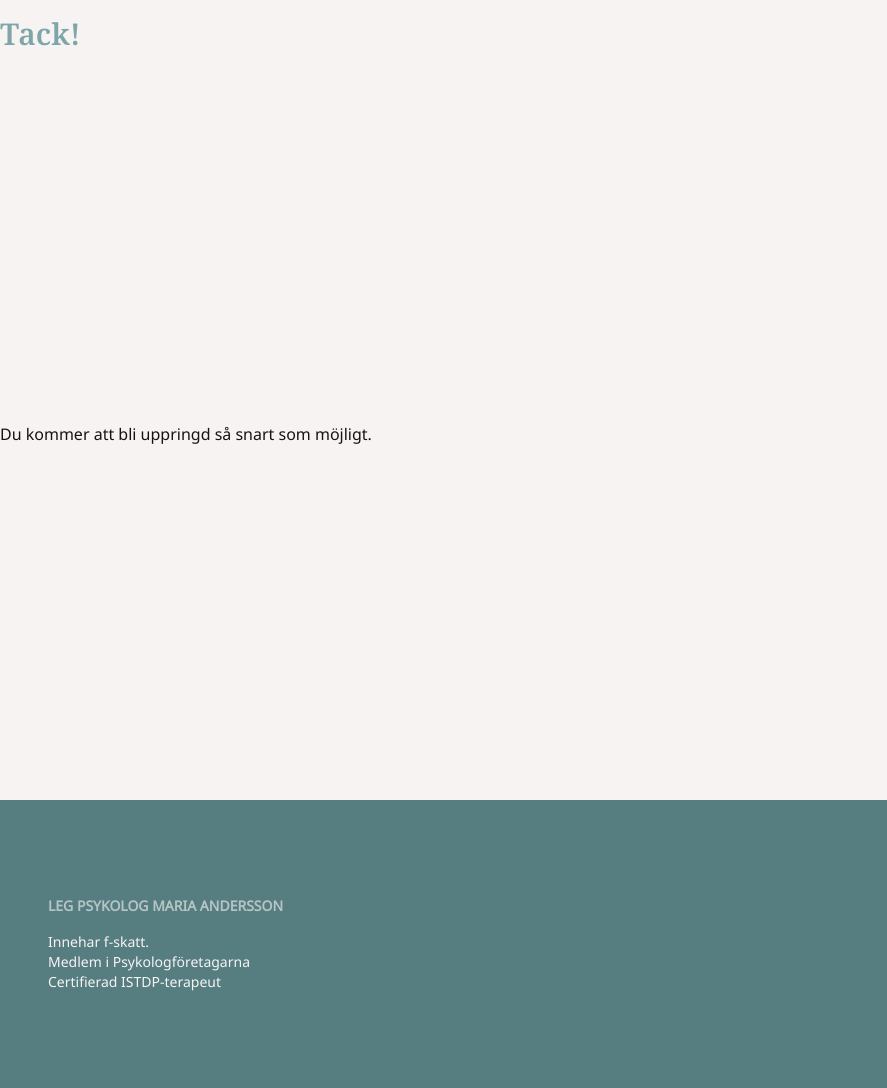
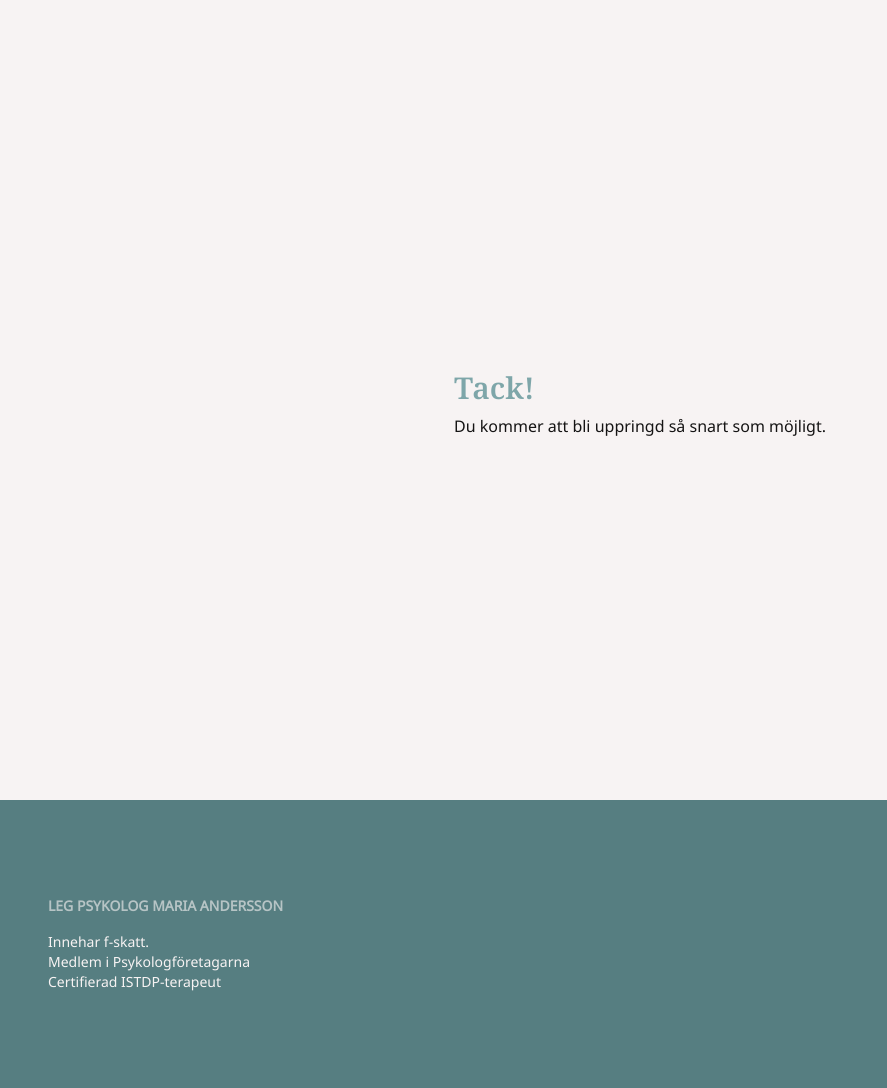
Before and after one commit to purung/ma-psykolog-hemsida, an Astro site: page /succe in a window 1280 px wide. Shown: the whole page, without its empty margins (0-887 px from the left). Built offline with nearby package versions, Linux system fonts and the light colour scheme; Astro itself is replaced by a stand-in of ours.

Commit message:
Fallback bekräftelse för icke javascript

```diff
--- a/src/pages/succe.astro
+++ b/src/pages/succe.astro
@@ -1,17 +1,12 @@
 ---
 import Layout from "../layouts/Layout.astro";
 import "../util/intersection.css";
-import Kontakt from "../components/Kontakt.astro";
-import Tid from "../components/Tider.astro";
-import Metod from "../components/Metod.astro";
-import Rational from "../components/Rational.astro";
-import Cv from "../components/Cv.astro";
 ---
 
-<Layout title="Psykolog Maria Andersson -- boka tid">
-    <main>
-        <div class="h-[100svh] grid bg-base-100">
-            <h2 class="text-primary font-serif text-3xl my-4">Tack!</h2>
+<Layout title="Psykolog Maria Andersson -- bekräftelse på kontakt">
+    <main class="h-[100svh] grid bg-base-100">
+        <div class="place-self-center">
+            <h2 class="text-primary font-serif text-3xl my-2">Tack!</h2>
             <p>Du kommer att bli uppringd så snart som möjligt.</p>
         </div>
     </main>
```
